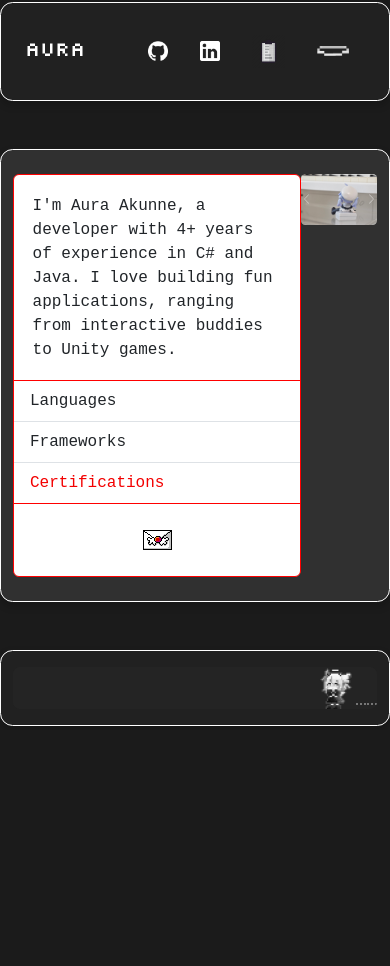
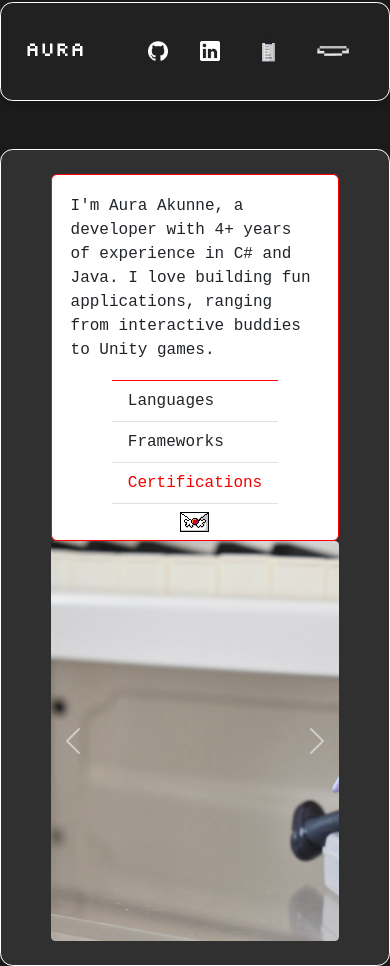
Before and after one commit to FixesMix/Personal-Portfolio, a website: page src/index.html in a window 390 px wide. Shown: the part 850-1816 px from the top of the page. Before the commit the page ends 1580 px from the top, so only its background shows below. Drawn offline with nearby package versions, Linux system fonts and the light colour scheme.

Commit message:
Dynamic sizing for smaller screens.

```diff
--- a/src/custom.css
+++ b/src/custom.css
@@ -308,6 +308,16 @@ button[type="submit"]:hover{
   opacity: 0;
   animation: bounceIn 0.8s ease-out forwards;
   border: 1px solid rgb(255, 0, 0);
+  width: 100%;
+  max-width: 18rem;
+  margin: auto;
+}
+
+.carousel {
+  width: 100%;
+  max-width: 100rem;
+  max-height: 80rem;
+  margin: auto;
 }
 
 .tooltip {
@@ -343,12 +353,47 @@ p {
 }
 
 .carousel-inner img {
-  height: 100%;
+  height: 100;
   width: 100%;
   object-fit: cover;
   background-color: #ddd;
 
 }
+
+@media (max-width: 1024px) {
+  .card, .carousel {
+      max-height: 25rem; /* Extends downward for better viewing */
+      max-width: none;
+      max-width: 18rem;
+      align-items: center;
+      display:flex;
+      min-height: 100%;
+  }
+
+  .carousel-inner img {
+      object-fit: contain;
+      width: auto;
+      max-height: 25rem;
+  }
+}
+
+@media (width: 1280px) {
+  .card, .carousel {
+      max-height: 27rem; /* Extends down */
+      max-width: none;
+      max-width: 60rem;
+      align-items: center;
+      display:flex;
+      min-height: 100%;
+  }
+
+  .carousel-inner img {
+      object-fit: contain;
+      width: auto;
+      max-height: 27rem;
+  }
+}
+
 
 .carousel-item img {
   transition: filter 0.3s ease;
--- a/src/index.html
+++ b/src/index.html
@@ -59,8 +59,8 @@
 
   <!--Main container-->
   <div class="container my-5 p-4 fade-in">
-    <div class="row">
-      <div class="col d-flex justify-content-center align-items-center">
+    <div class="row align-items-stretch">
+      <div class="col-12 col-md-6 order-md-1 d-flex justify-content-center align-items-center">
         <div class="card" style="width:18rem">
           <div class="card-body">
             <p class="card-text">
@@ -73,17 +73,18 @@
             <li class="list-group-item" data-bs-toggle="tooltip" data-bs-placement="right" data-bs-html="true" title="C<br>C#<br>Java<br>">Languages</li>
             <li class="list-group-item" data-bs-toggle="tooltip" data-bs-placement="right" data-bs-html="true" title="ASP.NET<br>Bootstrap<br>Unity<br>">Frameworks</li>
             <li class="list-group-item" data-bs-toggle="tooltip" data-bs-placement="right" data-bs-html="true" title="Foundational C# with Microsoft<br><br>AI4ALL College Pathways Participant "><a href="#">Certifications</a></li>
+            <li class="list-group-item d-flex justify-content-center align-items-center" datab-bs-toggle="tooltip" data-bs-placement="right" data-bs-html="true" title="Contact me?">
+              <img src="Assets/mail.png" data-bs-toggle="modal" data-bs-target="#emailModal">
+            </li>
+
           </ul>
-        <div class="contact d-flex justify-content-center align-items-center">
-          <br><br><br>
-          <img src="Assets/mail.png" data-bs-toggle="modal" data-bs-target="#emailModal">
-        </div>
+
 
         </div>
       </div>
 
-        <div class="col">
-          <div id="projectCarousel" class="carousel slide carousel-fade" data-bs-ride="carousel" data-bs-interval="6000">
+      <div class="col-12 col-md-6 order-md-2">
+        <div id="projectCarousel" class="carousel slide carousel-fade" data-bs-ride="carousel" data-bs-interval="6000">
             <div class="carousel-inner">
               <div class="carousel-item active">  <!--Active always assigned to first item in carousel, nothing else-->
                 <a href="https://github.com/FixesMix/FixesMix" target="_blank">
```
